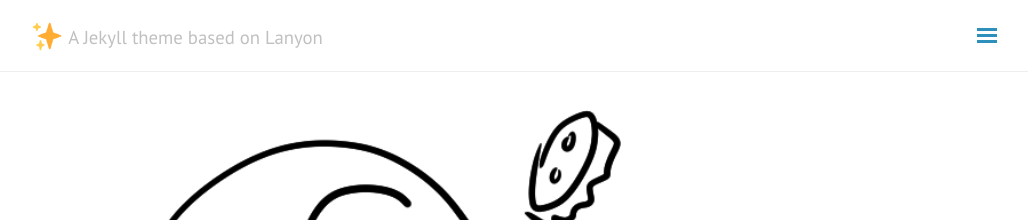
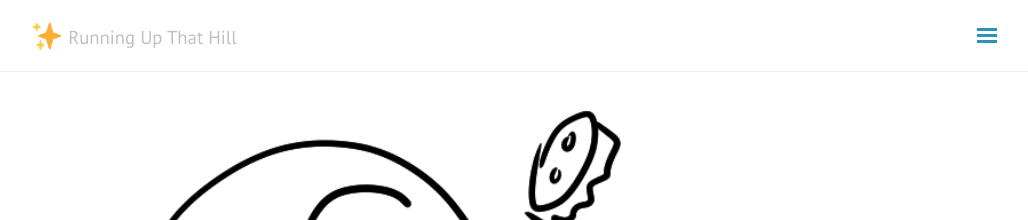
Before and after one commit to kizuc/kizuc.github.io, a Jekyll site: the page built from index.html, in a window 1280 px wide. Shown: the top 220 px of the page, without its empty margins (248-1276 px from the left). Built offline with Jekyll 4.4.1, drawn with Linux system fonts in a browser that asks for light colours; nearby versions of some CDN libraries; comment, search, counter and statistics services are not loaded.

Commit message:
Update _config.yml

```diff
--- a/_config.yml
+++ b/_config.yml
@@ -1,7 +1,7 @@
 # Site Info
-title: kizuc
-tagline: 'A Jekyll theme based on Lanyon'
-description: 'A Jekyll theme adapted from <a href="http://lanyon.getpoole.com/" target="_blank">Lanyon</a>. Made by <a href="http://codinfox.github.io" target="_blank">@codinfox</a>.'
+title: Think Tank
+tagline: 'Running Up That Hill'
+description: '이것저것 기술하는 블로그'
 baseurl: ""
 url: http://kizuc.github.io
 logo: '/public/logo.png'
@@ -25,28 +25,30 @@ version: 1.0.0
 # About/contact
 author:
   name: kizuc
-  description: A passionate <strong>developer and researcher</strong>, learning to be a giant.
+  description: <strong>Running Up That Hill</strong>
   gravatar: 3c2986ad7ac1f2230ea3596f44563328 # md5 hash of your email address
   contact:
-    linkedin:  https://www.linkedin.com/in/lizhihao
+    #linkedin:  https://www.linkedin.com/in/lizhihao
     github:    https://github.com/kizuc
     # facebook:  <hide>
-    twitter:   https://twitter.com/Li_Zhihao
-    weibo:     http://weibo.com/41173780
-    email:     http://www.google.com/recaptcha/mailhide/d?k=01I3lZFiZYng9N3QxYEtsDaQ==&c=31wAnZkuKqcG0ATAqJN8Z3ln5kkYLA9TwkGc-IbygpM=
+    #twitter:   https://twitter.com/Li_Zhihao
+    #weibo:     http://weibo.com/41173780
+    email:     kizucc@gmail.com
 
 # Navigation (2nd level links supported)
 nav:
   Home:
-    - '/'
-  Blog:
+    - '/blog/'
+  Category:
     - '/blog/'
     - { Categories: '/blog/categories/' }
     - { Tags: '/blog/tags/' }
   About:
     - '/about/'
-  Github Project:
-    - 'http://v.github.io/'
+  #Github Project:
+  #  - 'http://v.github.io/'
+  Search:
+    - '/search/'
 
 # Where are tags and categories displayed
 tag_page: '/blog/tags/'
@@ -58,5 +60,5 @@ hero:
 
 # Puglins
 mathjax: true # whether support mathjax
-google_analytics_token: 'UA-00000000-1' # leave blank if you don't want google analytics
-disqus_short_name: 'your_short_name' # leave blank if you don't want disqus
+google_analytics_token: '' # leave blank if you don't want google analytics
+disqus_short_name: '' # leave blank if you don't want disqus
```
